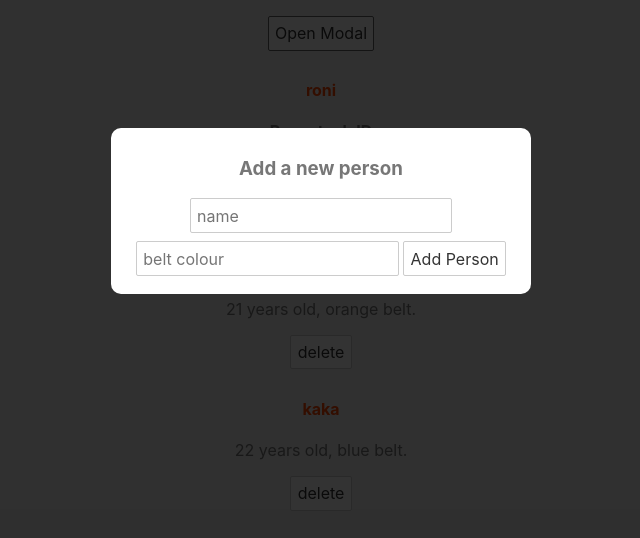
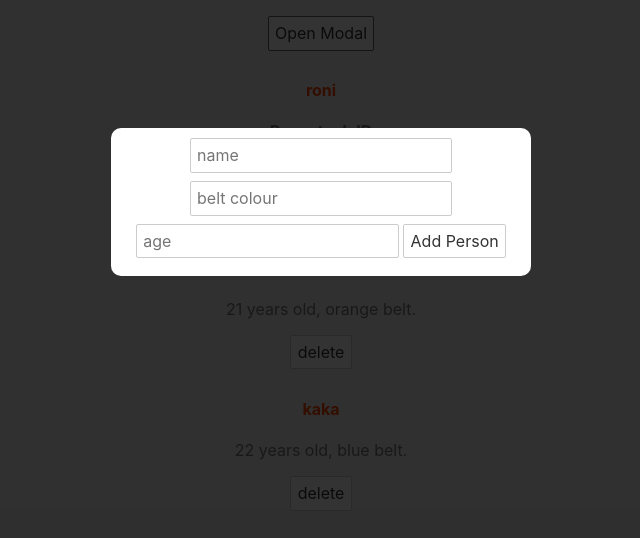
Before and after one commit to ronisky/myproject-svelte, a Svelte app: page / in a window 1280 px wide. Both pictures are taken after a click on the button "Open Modal". Shown: the top 538 px of the page, without its empty margins (319-959 px from the left). Built offline with nearby package versions, Linux system fonts and the light colour scheme.

Commit message:
forms (part 1) - 15

```diff
--- /dev/null
+++ b/src/AddPersonForm.svelte
@@ -0,0 +1,18 @@
+<script>
+  let name;
+  let beltColour;
+  let age;
+  const handleSubmit = () => {
+    console.log(name, beltColour, age);
+  };
+</script>
+
+<style>
+</style>
+
+<form on:submit|preventDefault={handleSubmit}>
+  <input type="text" placeholder="name" bind:value={name} />
+  <input type="text" placeholder="belt colour" bind:value={beltColour} />
+  <input type="number" placeholder="age" bind:value={age} />
+  <button>Add Person</button>
+</form>
--- a/src/App.svelte
+++ b/src/App.svelte
@@ -1,5 +1,6 @@
 <script>
   import Modal from "./Modal.svelte";
+  import AddPersonForm from "./AddPersonForm.svelte";
 
   let showModal = false;
   const toggleModal = () => {
@@ -56,15 +57,16 @@
   {showModal}
   on:click={toggleModal} /> -->
 <Modal {showModal} on:click={toggleModal}>
-  <h3>Add a new person</h3>
+  <!-- <h3>Add a new person</h3>
   <form action="">
     <input type="text" placeholder="name" />
     <input type="text" placeholder="belt colour" />
     <button>Add Person</button>
-  </form>
+  </form> -->
   <!-- <div slot="title">
     <h3>Add a new person</h3>
   </div> -->
+  <AddPersonForm />
 </Modal>
 
 <main>
```
